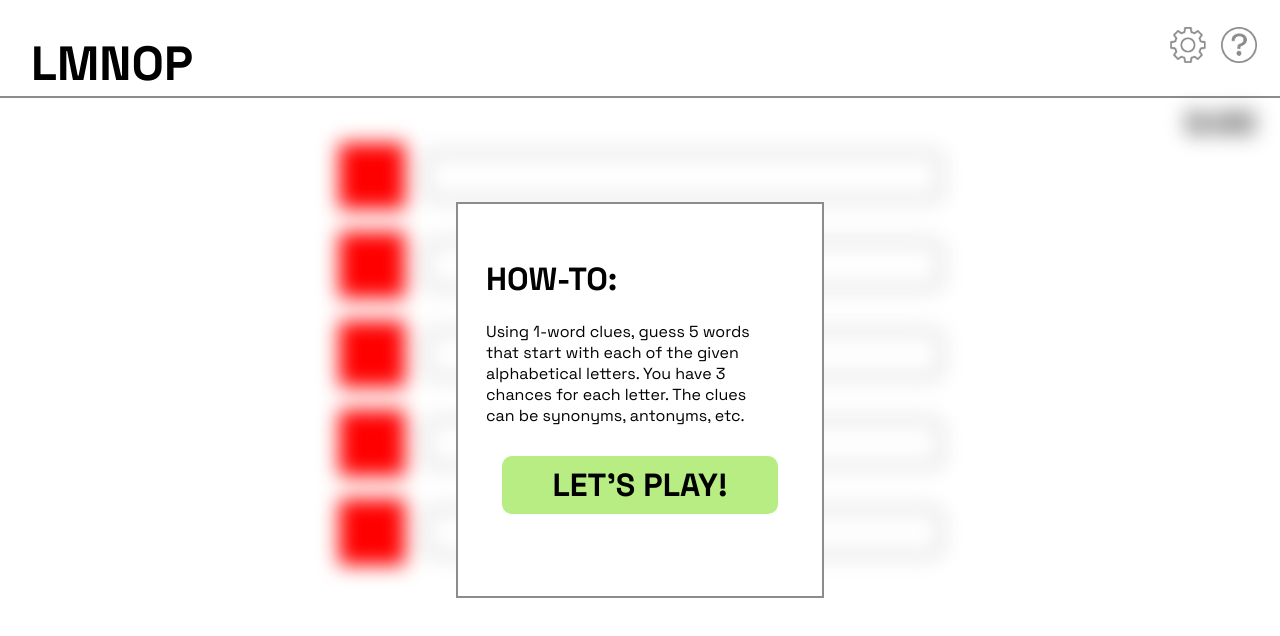
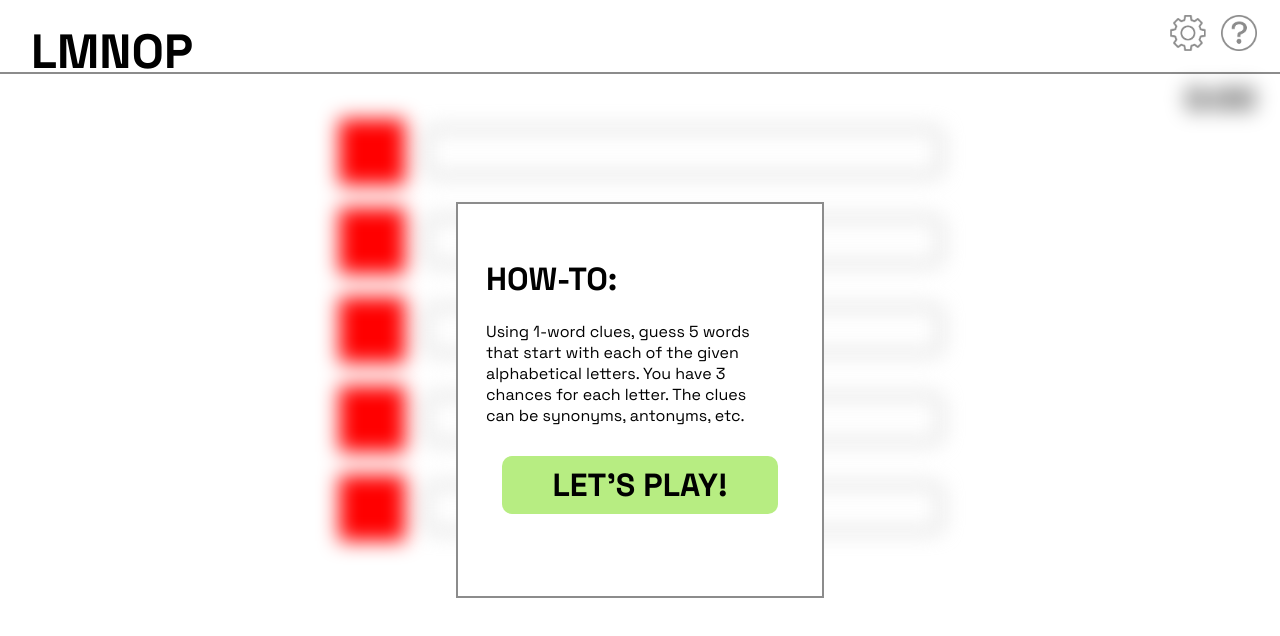
Before and after one commit to aconstas/LMNOP-REACT, a React (Vite) app: page / in a window 1280 px wide. Shown: the top 636 px of the page. Built offline with nearby package versions, Linux system fonts and the light colour scheme.

Commit message:
update navbar height sizing rules

```diff
--- a/src/components/Navbar/Navbar.module.css
+++ b/src/components/Navbar/Navbar.module.css
@@ -1,5 +1,7 @@
 #header {
-  height: 96px;
+  height: 9vh;
+  min-height: 69px;
+  max-height: 81px;
   display: flex;
   justify-content: space-between;
   align-items: center;
```
